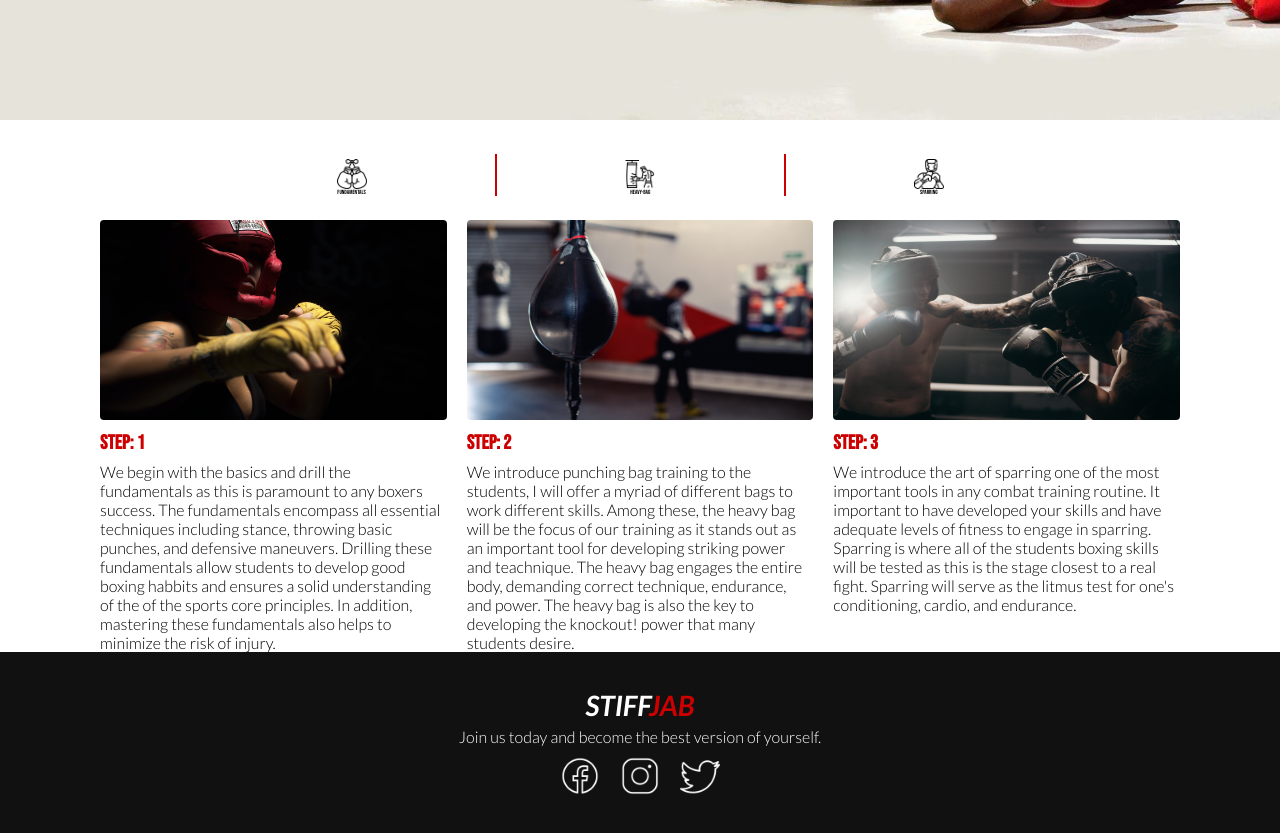
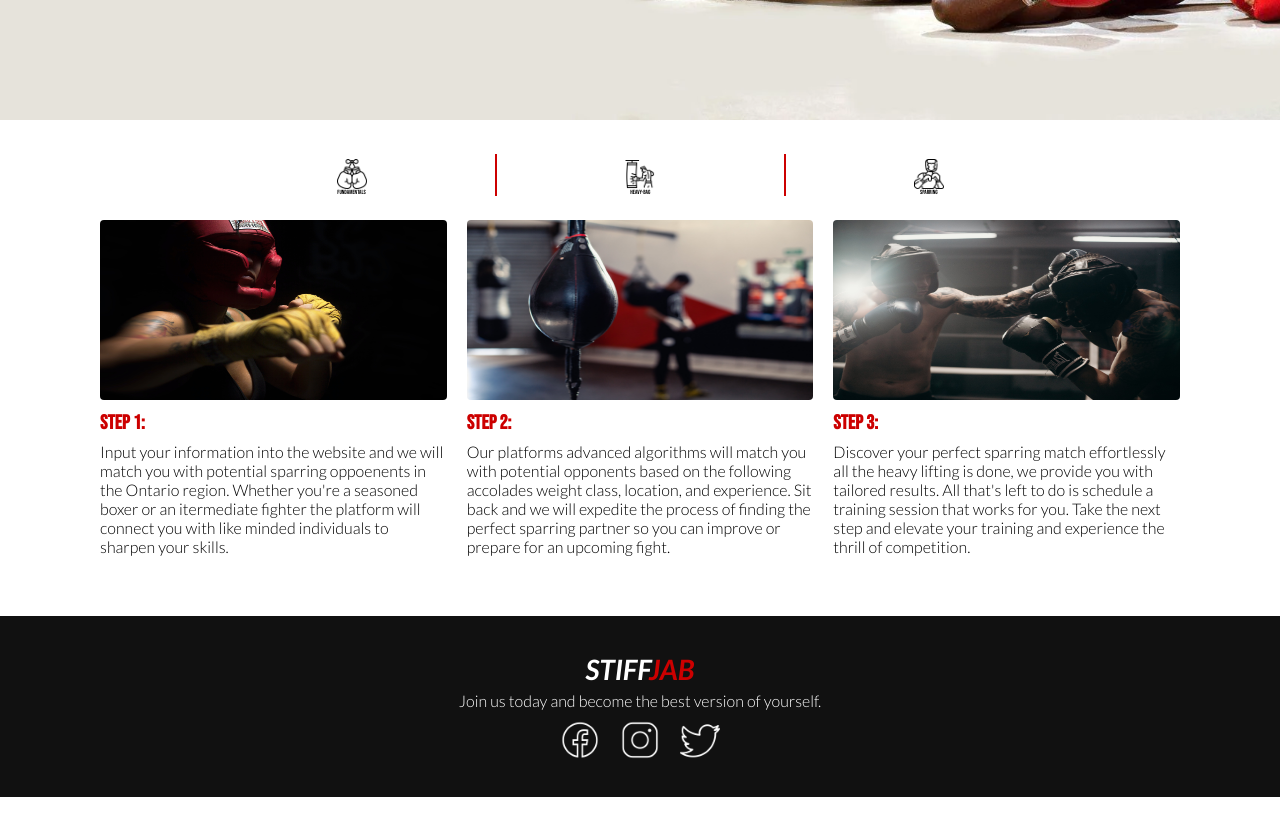
Before and after one commit to BilalHassen/StiffJab-app, a React (Create React App) app: page / in a window 1280 px wide. Shown: the part 680-1513 px from the top of the page. After the commit the page ends 1477 px from the top, so only its background shows below. Built offline with nearby package versions, Linux system fonts and the light colour scheme.

Commit message:
fix main styling and added text to macth apps functionality

```diff
--- a/src/components/Main/Main.js
+++ b/src/components/Main/Main.js
@@ -21,16 +21,13 @@ function Main(props) {
               alt="boxing fundamentals img"
             ></img>
             <div className="main__image-text">
-              <div className="main__image-title">STEP: 1</div>
+              <div className="main__image-title">STEP 1:</div>
               <p className="main__fundamentals-para">
-                We begin with the basics and drill the fundamentals as this is
-                paramount to any boxers success. The fundamentals encompass all
-                essential techniques including stance, throwing basic punches,
-                and defensive maneuvers. Drilling these fundamentals allow
-                students to develop good boxing habbits and ensures a solid
-                understanding of the of the sports core principles. In addition,
-                mastering these fundamentals also helps to minimize the risk of
-                injury.
+                Input your information into the website and we will match you
+                with potential sparring oppoenents in the Ontario region.
+                Whether you're a seasoned boxer or an itermediate fighter the
+                platform will connect you with like minded individuals to
+                sharpen your skills.
               </p>
             </div>
           </div>
@@ -41,16 +38,13 @@ function Main(props) {
               alt="boxing bag img"
             ></img>
             <div className="main__image-text">
-              <div className="main__image-title">STEP: 2</div>
+              <div className="main__image-title">STEP 2:</div>
               <p className="main__heavy-bag-para">
-                We introduce punching bag training to the students, I will offer
-                a myriad of different bags to work different skills. Among
-                these, the heavy bag will be the focus of our training as it
-                stands out as an important tool for developing striking power
-                and teachnique. The heavy bag engages the entire body, demanding
-                correct technique, endurance, and power. The heavy bag is also
-                the key to developing the knockout! power that many students
-                desire.
+                Our platforms advanced algorithms will match you with potential
+                opponents based on the following accolades weight class,
+                location, and experience. Sit back and we will expedite the
+                process of finding the perfect sparring partner so you can
+                improve or prepare for an upcoming fight.
               </p>
             </div>
           </div>
@@ -61,15 +55,13 @@ function Main(props) {
               alt="boxing sparring img"
             ></img>
             <div className="main__image-text">
-              <div className="main__image-title">STEP: 3</div>
+              <div className="main__image-title">STEP 3:</div>
               <p className="main__sparring-para">
-                We introduce the art of sparring one of the most important tools
-                in any combat training routine. It important to have developed
-                your skills and have adequate levels of fitness to engage in
-                sparring. Sparring is where all of the students boxing skills
-                will be tested as this is the stage closest to a real fight.
-                Sparring will serve as the litmus test for one's conditioning,
-                cardio, and endurance.
+                Discover your perfect sparring match effortlessly all the heavy
+                lifting is done, we provide you with tailored results. All
+                that's left to do is schedule a training session that works for
+                you. Take the next step and elevate your training and experience
+                the thrill of competition.
               </p>
             </div>
           </div>
--- a/src/components/Main/Main.scss
+++ b/src/components/Main/Main.scss
@@ -8,19 +8,27 @@
   @include tablet {
     padding-left: 4rem;
     padding-right: 4rem;
+    padding-bottom: 4rem;
   }
 
   @include desktop {
     padding-left: 10rem;
     padding-right: 10rem;
+    padding-bottom: 6rem;
   }
 
   &__boxing-fundamentals {
-    height: 200px;
+    height: 180px;
     width: 100%;
     border-radius: 4px;
 
     @include tablet {
+      height: 120px;
+      width: 100%;
+    }
+
+    @include desktop {
+      height: 180px;
       width: 100%;
     }
   }
@@ -52,10 +60,16 @@
     &__image-container {
       display: flex;
       gap: 2rem;
+
+      @include desktop {
+      }
     }
 
     &__image-1 {
       width: 100%;
+
+      @include desktop {
+      }
     }
   }
 }
```
